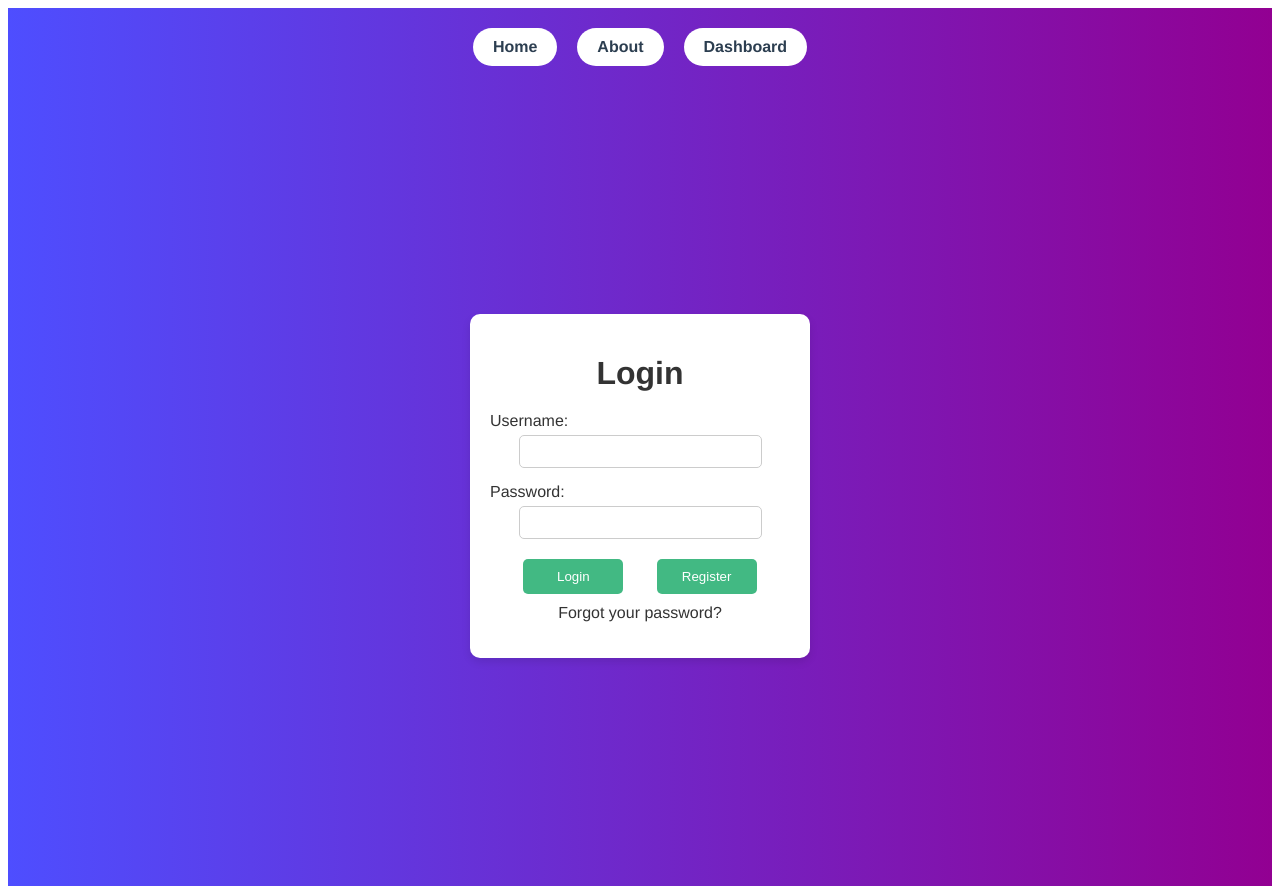
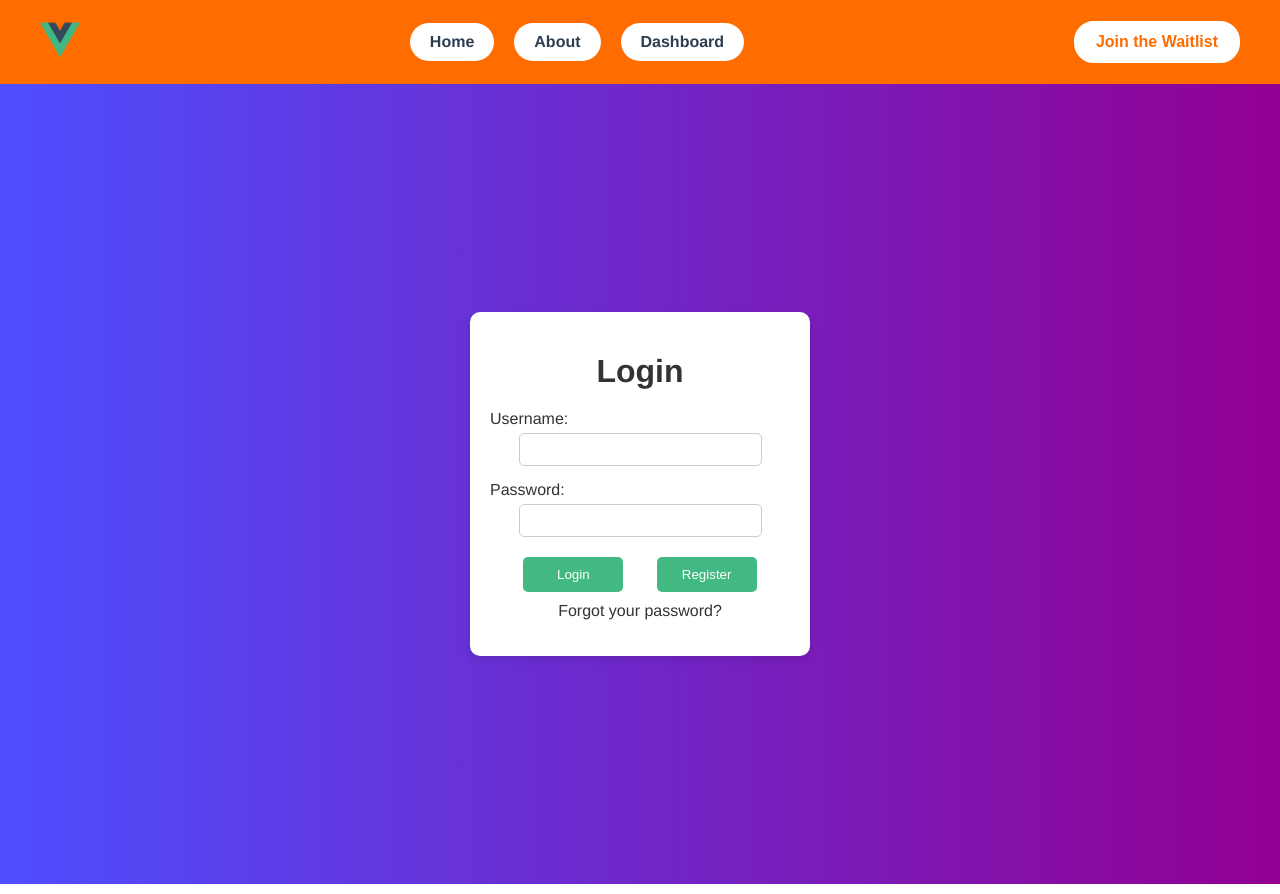
Before and after one commit to Scalza10/FlowFlix, a Vue app in the folder frontend/: page /login in a window 1280 px wide. Built offline with nearby package versions, Linux system fonts and the light colour scheme.

Commit message:
changing the style of the navbar

```diff
--- a/frontend/src/App.vue
+++ b/frontend/src/App.vue
@@ -2,11 +2,28 @@
   <div id="app">
     <nav>
       <div class="nav-container">
-        <router-link to="/" class="nav-link" active-class="active-link">Home</router-link>
-        <router-link to="/about" class="nav-link" active-class="active-link">About</router-link>
-        <router-link to="/dashboard" class="nav-link" active-class="active-link">Dashboard</router-link>
+        <!-- Logo -->
+        <div class="logo">
+          <router-link to="/">
+            <img src="@/assets/logo.png" alt="Logo" class="logo-img" />
+          </router-link>
+        </div>
+
+        <!-- Navigation Links -->
+        <div class="nav-links">
+          <router-link to="/" class="nav-link" active-class="active-link">Home</router-link>
+          <router-link to="/about" class="nav-link" active-class="active-link">About</router-link>
+          <router-link to="/dashboard" class="nav-link" active-class="active-link">Dashboard</router-link>
+          <!-- <router-link to="/faqs" class="nav-link" active-class="active-link">FAQs</router-link> -->
+        </div>
+
+        <!-- Join Waitlist Button -->
+        <div class="join-btn-container">
+          <button class="join-btn">Join the Waitlist</button>
+        </div>
       </div>
     </nav>
+
     <router-view :username="username"/>
   </div>
 </template>
@@ -26,12 +43,18 @@ export default {
 </script>
 
 <style>
+html, body {
+  margin: 0;
+  padding: 0;
+  width: 100%;
+  height: 100%;
+}
+
 #app {
   font-family: Avenir, Helvetica, Arial, sans-serif;
   -webkit-font-smoothing: antialiased;
   -moz-osx-font-smoothing: grayscale;
   text-align: center;
-  color: #2c3e50;
   background: linear-gradient(to right, #4e4eff, #920092); /* Background gradient */
   min-height: 100vh;
   display: flex;
@@ -39,12 +62,32 @@ export default {
 }
 
 nav {
+  background-color: #ff6c00; /* Matches the orange in the image */
   padding: 20px;
+  display: flex;
+  justify-content: center;
+  align-items: center;
 }
 
 .nav-container {
   display: flex;
-  justify-content: center;
+  justify-content: space-between;
+  align-items: center;
+  width: 100%;
+  max-width: 1200px;
+}
+
+.logo {
+  display: flex;
+  align-items: center;
+}
+
+.logo-img {
+  height: 40px; /* Adjust height for the logo */
+}
+
+.nav-links {
+  display: flex;
   gap: 20px;
 }
 
@@ -56,6 +99,7 @@ nav {
   text-decoration: none;
   font-weight: bold;
   transition: background-color 0.3s, color 0.3s;
+  white-space: nowrap; /* Prevent ellipsis by ensuring text doesn't wrap */
 }
 
 .nav-link:hover {
@@ -64,7 +108,28 @@ nav {
 }
 
 .active-link {
-  background-color: #42b983;
+  text-decoration: underline; /* Underline for active link */
+}
+
+.join-btn-container {
+  display: flex;
+  justify-content: flex-end;
+}
+
+.join-btn {
+  background-color: white;
+  color: #ff6c00;
+  border: 2px solid white;
+  padding: 10px 20px;
+  border-radius: 20px;
+  font-size: 1rem;
+  font-weight: bold;
+  cursor: pointer;
+  transition: background-color 0.3s, color 0.3s;
+}
+
+.join-btn:hover {
+  background-color: #ff914d;
   color: white;
 }
 </style>
```
